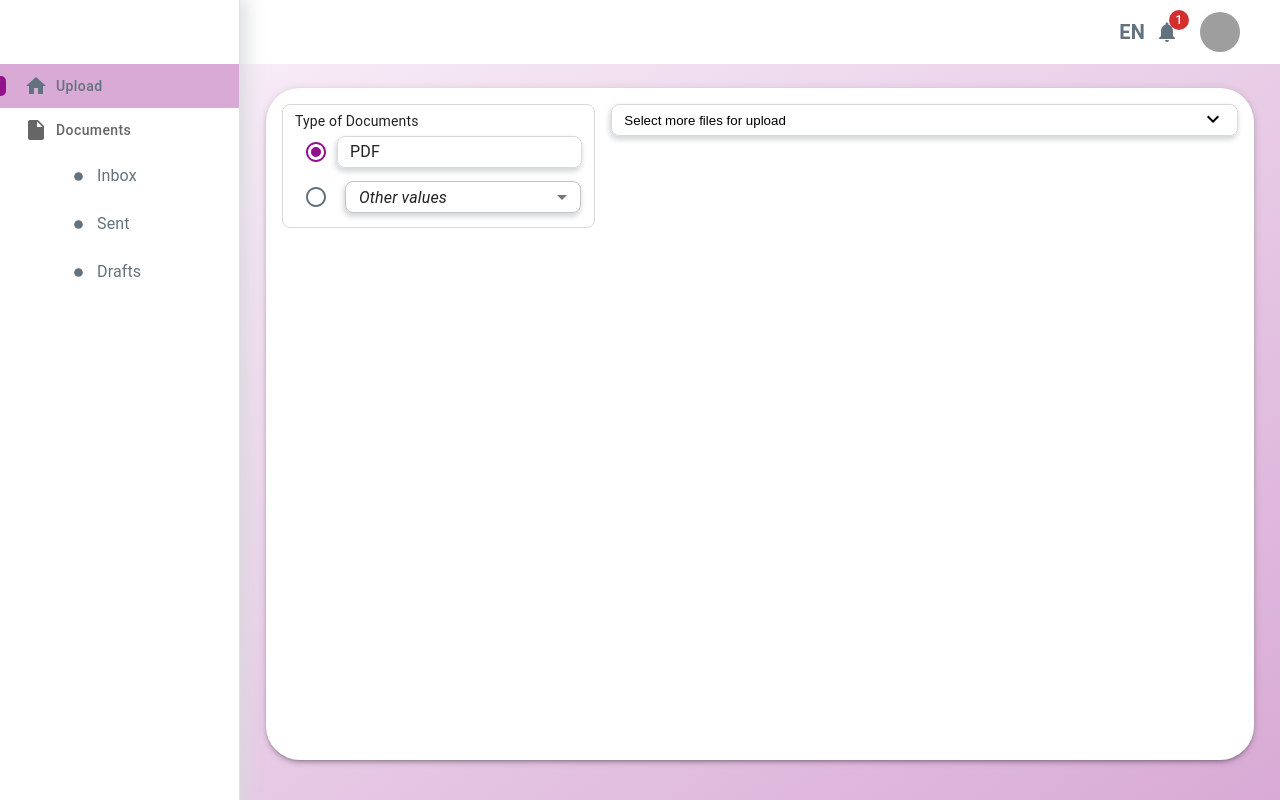
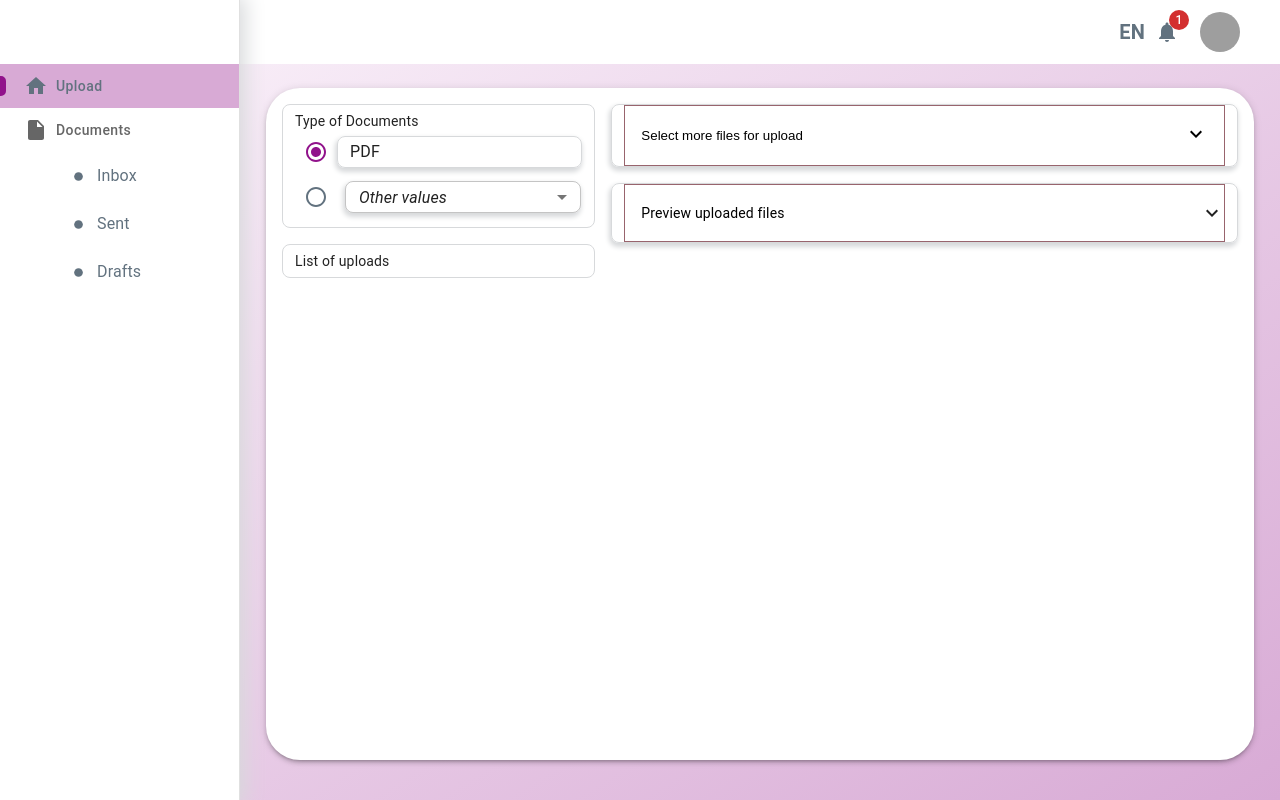
Before and after one commit to KlimaGi/upload-task, a React (Create React App) app: page / in a window 1280 px wide. Built offline with nearby package versions, Linux system fonts and the light colour scheme; grey boxes are pictures that could not be loaded.

Commit message:
feat: add upload-block & preview-upload-block styles

```diff
--- a/src/components/main-block/index.tsx
+++ b/src/components/main-block/index.tsx
@@ -4,6 +4,7 @@ import KeyboardArrowDownIcon from '@mui/icons-material/KeyboardArrowDown';
 import { useTheme } from '@mui/material/styles';
 import { SelectChangeEvent } from '@mui/material/Select';
 import UploadBlock from './upload-block';
+import PreviewUploadedFiles from './preview-uploaded-files';
 
 export default function MainBlock() {
   const theme = useTheme();
@@ -103,12 +104,22 @@ export default function MainBlock() {
               </div>
 
             </div>
+
+            <div className='container'>
+              <Typography variant='body2'>List of uploads</Typography>
+
+            </div>
+
           </div>
           {/* ------- right side --------- */}
           <div className='right-box'>
 
             <div className='upload-container'>
               <UploadBlock />
+            </div>
+
+            <div>
+              <PreviewUploadedFiles />
             </div>
 
 
--- /dev/null
+++ b/src/components/main-block/preview-uploaded-files.tsx
@@ -0,0 +1,44 @@
+import React from 'react';
+import KeyboardArrowDownIcon from '@mui/icons-material/KeyboardArrowDown';
+import KeyboardArrowUpIcon from '@mui/icons-material/KeyboardArrowUp';
+import { Typography } from '@mui/material';
+
+const PreviewUploadedFiles = () => {
+  const [expanded, setExpanded] = React.useState(false);
+  return (
+    <div className='box-paper'>
+      <div className={`acordion ${expanded && 'acordion--preview-block'} `}>
+        {
+          !expanded &&
+          <button className='btn' onClick={() => setExpanded(!expanded)}>
+            <div className={expanded ? 'hide-no-space' : ""}>
+              <Typography variant='body2'>Preview uploaded files</Typography>
+            </div>
+
+          </button>
+        }
+
+        {
+          expanded
+          && <div className='list-item'>
+            <div>
+              Item list
+            </div>
+            <div className='preview-block'> </div>
+          </div>
+        }
+
+
+        {
+          expanded
+            ? <span onClick={() => setExpanded(!expanded)} className='acordion-row'> <KeyboardArrowUpIcon />  </span>
+            : <span onClick={() => setExpanded(!expanded)} className='acordion-row'> <KeyboardArrowDownIcon /> </span>
+        }
+
+      </div>
+
+    </div>
+  )
+}
+
+export default PreviewUploadedFiles
--- a/src/components/main-block/upload-block.tsx
+++ b/src/components/main-block/upload-block.tsx
@@ -5,13 +5,14 @@ import KeyboardArrowUpIcon from '@mui/icons-material/KeyboardArrowUp';
 export default function UploadBlock() {
   const [expanded, setExpanded] = React.useState(false);
 
-
-
   return (
     <div className='box-paper' >
       <div className='acordion'>
         <button className='btn' onClick={() => setExpanded(!expanded)}>
-          <span>Select more files for upload</span>
+          <span className={expanded ? 'hide' : ""}>
+            Select more files for upload
+          </span>
+
           {
             expanded
               ? <span> <KeyboardArrowUpIcon />  </span>
@@ -19,9 +20,9 @@ export default function UploadBlock() {
           }
 
         </button>
-
         {
-          expanded && <div className='acordion-item'>
+          expanded
+          && <div className='acordion-item'>
             <h4>Select files</h4>
             <p>Drop files here or click browse</p>
 
--- a/src/styles/main-styles.css
+++ b/src/styles/main-styles.css
@@ -15,6 +15,7 @@
 * {
   margin: 0;
   padding: 0;
+  box-sizing: border-box;
 }
 
 .d-flex {
@@ -31,11 +32,17 @@
   height: 10rem;
   /* border: 1px solid pink; */
   margin-right: 1rem;
+ display: flex;
+ flex-direction: column;
+ gap: 1rem;
 }
 .right-box{
   flex: 2;
   height: 10rem;
   /* border: 1px solid powderblue; */
+  display: flex;
+    flex-direction: column;
+    gap: 1rem;
 }
 .box-paper{
   box-shadow: -1px 3px 5px 1px var(--color-light-grey);
@@ -70,7 +77,19 @@ background-color: var(--color-purple-bg-sec-dark);
 /* ----- acordion --- */
 .acordion {
 width: 100%;
+position: relative;
+padding: 1rem;
+border: 1px solid #98646d;
 }
+
+.hide{
+  opacity: 0;
+}
+.hide-no-space {
+  display: none;
+  height: 0;
+}
+
 .btn {
 width: 100%;
 border-style: none;
@@ -82,11 +101,39 @@ align-items: center;
 .btn:focus-visible{
   border-style: none;
 }
+
 .acordion-item{
-border: 1px solid pink;
+/* border: 1px solid pink; */
 height: 20rem;
 display: flex;
 flex-direction: column;
 align-items: center;
 justify-content: center;
 }
+.acordion-row {
+  /* is related with .acordion */
+  position: absolute;
+  right: 0;
+  /* border: 1px solid pink; */
+
+}
+
+.preview-block {
+  /* border: 1px solid pink; */
+    height: 32rem;
+    width: 100%;
+    background-color:#e4e7ea;
+    border-radius: 8px;
+    display: flex;
+      flex-direction: column;
+      align-items: center;
+      justify-content: center;
+
+}
+
+.acordion--preview-block{
+  padding-bottom: 2rem;
+}
+.list-item {
+  /* border: 1px solid pink; */
+}
```
